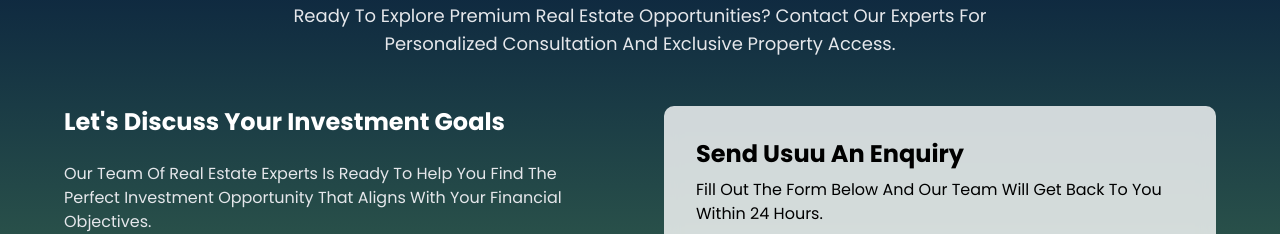
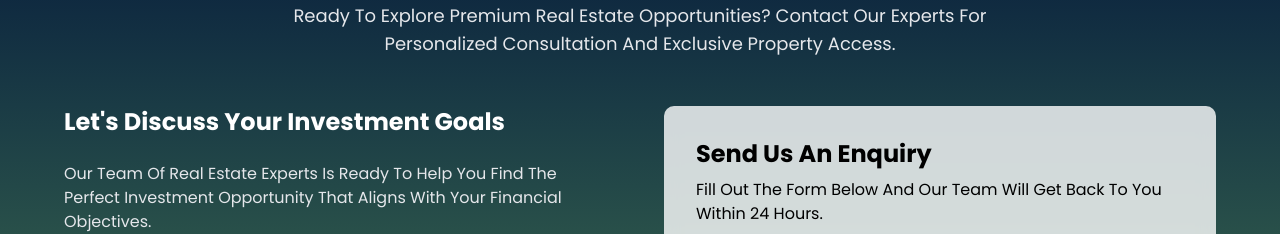
Before and after one commit to maxpo-dev3/Asserts-Global, a Next.js app: page / in a window 1280 px wide. Shown: the part 5460-5694 px from the top of the page. Built offline with nearby package versions, Linux system fonts and the light colour scheme.

Commit message:
Update ContactForm.tsx

```diff
--- a/components/ContactForm.tsx
+++ b/components/ContactForm.tsx
@@ -9,7 +9,7 @@ import { Checkbox } from "@/components/ui/checkbox"
 export default function ContactForm() {
   return (
     <div className="bg-white/80 backdrop-blur-sm rounded-lg p-6 md:p-8 text-black ">
-      <h3 className="text-xl md:text-2xl font-bold mb-2">Send Usuu An Enquiry</h3>
+      <h3 className="text-xl md:text-2xl font-bold mb-2">Send Us An Enquiry</h3>
       <p className="text-sm md:text-base mb-4 md:mb-6">
         Fill Out The Form Below And Our Team Will Get Back To You Within 24 Hours.
       </p>
```
